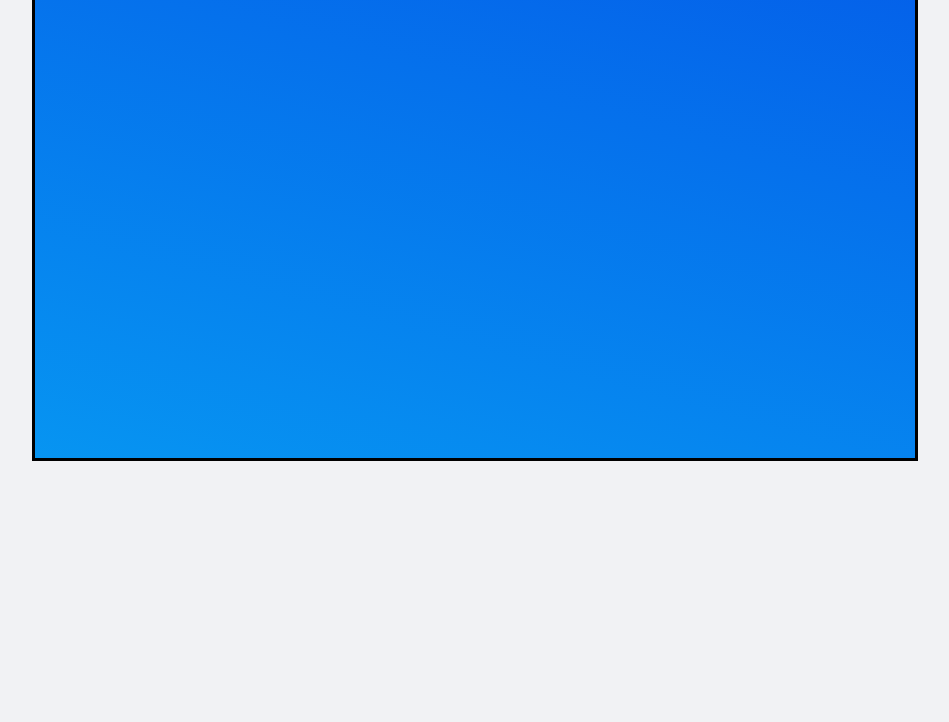
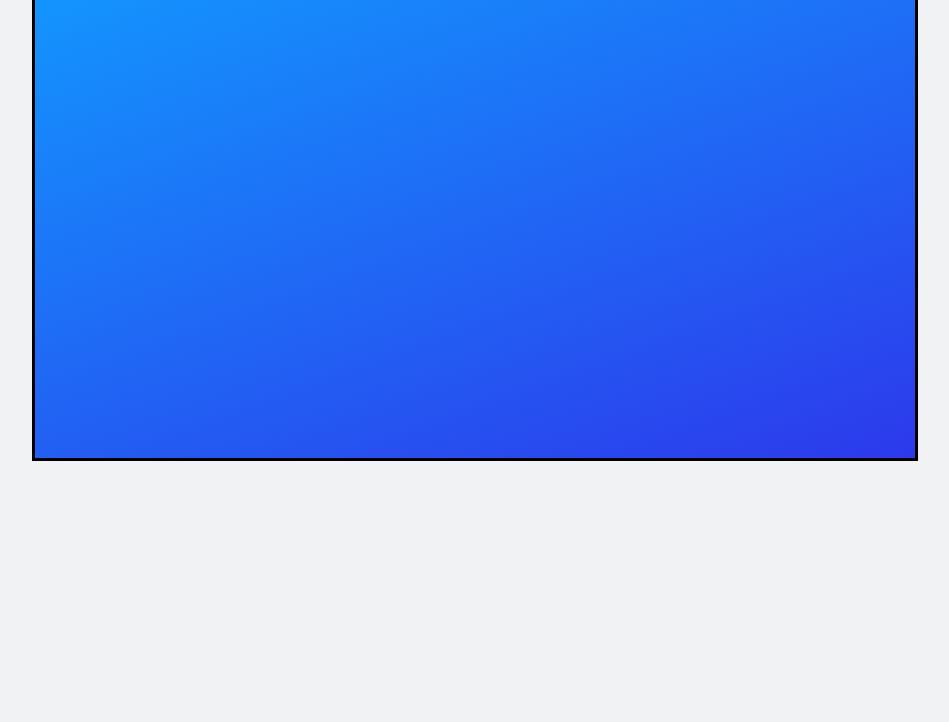
Before and after one commit to Shuhei-Shibahara/Aqualand, a website built with webpack: page index.html in a window 1280 px wide. Shown: the part 78-800 px from the top of the page, without its empty margins (18-967 px from the left). Built offline with nearby package versions, Linux system fonts and the light colour scheme.

Commit message:
bubbles working but need to adjust timing

```diff
--- a/index.html
+++ b/index.html
@@ -35,7 +35,7 @@
     </ul>
     <ul>
         <li class="exit">
-          <img src="src/image/exit.png" alt="">
+          <img class="imgexit" src="src/image/exit.png" alt="">
         </li>
     </ul>
   </nav>
--- a/src/index.scss
+++ b/src/index.scss
@@ -61,7 +61,7 @@ h1 {
   position: absolute;
   top: 33px;
   left: 50px;
-  background-image: linear-gradient(15deg, #09C6F9, #045de9);
+  background-image: linear-gradient(160deg, #04fafd 5%, #119dff 50%, #2e35eb);
   background-size: 400%;
   animation: bg-animation 10s infinite alternate;
   max-width: 100%;
--- /dev/null
+++ b/src/script/bubble.js
@@ -0,0 +1,30 @@
+
+class Bubble {
+  constructor(pos) {
+    this.posX = pos[0];
+    this.posY = pos[1];
+
+  }
+
+  draw(ctx) {
+
+    const bubble = new Image();
+    bubble.src = 'src/image/bubble.png'
+    const bubble2 = new Image();
+    bubble2.src = 'src/image/bubble2.png'
+    if (this.posY < 200){
+      ctx.drawImage(bubble, this.posX, this.posY, 40, 70);
+
+    }
+    if (this.posY >= 200) {
+      ctx.drawImage(bubble2, this.posX, this.posY, 40, 70);
+      this.left = true;
+    }
+  };
+
+  move(){
+    this.posY -= 0.5
+  }
+}
+
+export {Bubble};
--- a/src/script/decoration.js
+++ b/src/script/decoration.js
@@ -24,7 +24,6 @@ class Decoration{
 
     const dec = new Image();
     dec.src = 'src/image/palmtree.png'
-    this.correctPos
     ctx.drawImage(dec, this.posX, this.posY, 100, 250)
   };
 
--- a/src/script/game.js
+++ b/src/script/game.js
@@ -1,38 +1,55 @@
 //handles functionality of what my clicks would be doing
 import {Fish} from "./fish.js"
 import {Decoration} from "./decoration.js"
+import {Bubble} from "./bubble.js"
 
 class Game{
 
   constructor(){
     this.fish = {};
     this.dec = [];
+    this.bubbles = [];
     this.canvas =  document.getElementById('canvas');
     this.createFish = this.createFish.bind(this);
     this.createDecoration = this.createDecoration.bind(this);
     this.directingNavbar = this.directingNavbar.bind(this);
-
     this.navbar = document.querySelector(".navbar")
     this.navbar.addEventListener('click', this.directingNavbar)
-
   }
 
   static DIM_X = 880;
   static DIM_Y = 500;
   static NUM_FISH = 10;
   static NUM_DEC = 4;
+  static NUM_BUBBLES = 5;
 
   directingNavbar(e){
     const click = e.target;
     console.log(click.classList.value)
-    // console.log(click.classList)
+
     if (click.classList.value === 'fish'){
+      this.canvas.removeEventListener('click', this.createDecoration)
       this.canvas.addEventListener('click', this.createFish)
     }
     if (click.classList.value === 'decorate'){
+      this.canvas.removeEventListener('click', this.createFish)
       this.canvas.addEventListener('click', this.createDecoration)
     }
+    if (click.classList.value === 'imgexit') {
+      this.canvas.removeEventListener('click', this.createFish)
+      this.canvas.removeEventListener('click', this.createDecoration)
+    }
 
+  }
+
+  createBubble() {
+    this.addBubbles();
+  }
+
+
+  addBubbles() {
+    const bubble = new Bubble(this.randomPosition())
+    this.bubbles.push(bubble)
   }
 
   createDecoration(e){
@@ -40,10 +57,9 @@ class Game{
     let decY = e.clientY;
     let pos = [decX,decY];
     console.log(decX)
-    if (!this.isOutOfBounds(pos) && this.dec < Game.NUM_DEC) {
+    if (!this.isOutOfBounds(pos) && this.dec.length < Game.NUM_DEC) {
       this.addDecoration(pos)
     }
-
   }
 
   createFish (e) {
@@ -78,28 +94,38 @@ class Game{
     this.dec.push(dec);
   }
 
-  // randomPosition() {
-  //   let x = Math.floor(Math.random() * (Game.DIM_X + 1));
-  //   let y = Math.floor(Math.random() * (Game.DIM_Y + 1));
-  //   return [x, y]
-  // }
+  randomPosition() {
+    let x = Math.floor(Math.random() * (Game.DIM_X + 1));
+    // let y = Math.floor(Math.random() * (Game.DIM_Y + 1));
+    let y = Game.DIM_Y;
+    return [x, y]
+  }
 
   draw (ctx) {
     ctx.clearRect(0, 0, Game.DIM_X, Game.DIM_Y);
+    this.dec.forEach(el2=>{
+      el2.draw(ctx)
+    })
     Object.values(this.fish).forEach((el) => {
       el.draw(ctx);
     });
-    this.dec.forEach(el2=>{
-      el2.draw(ctx)
+  }
+
+  drawBubbles (ctx){
+    this.bubbles.forEach(el3 =>{
+      el3.draw(ctx)
     })
+  }
 
+  moveBubbles(){
+    this.bubbles.forEach(el3 => {
+      el3.move();
+    })
   }
 
   moveObjects (){
     Object.values(this.fish).forEach((el) => {
       el.move();
-      // debugger
-
     });
   }
 
--- a/src/script/gameView.js
+++ b/src/script/gameView.js
@@ -12,6 +12,14 @@ class GameView {
       this.game.moveObjects();
       this.game.draw(this.ctx);
     }, 50);
+    setInterval(()=>{
+      this.game.moveBubbles();
+      this.game.drawBubbles(this.ctx);
+    }, 100);
+    setInterval(() => {
+      this.game.createBubble();
+    }, 3000);
+
   }
 }
 
```
Also changed, not shown: dist/main.css, dist/main.js, src/image/bubble.png (added), src/image/bubble2.png (added), 2 other files.
